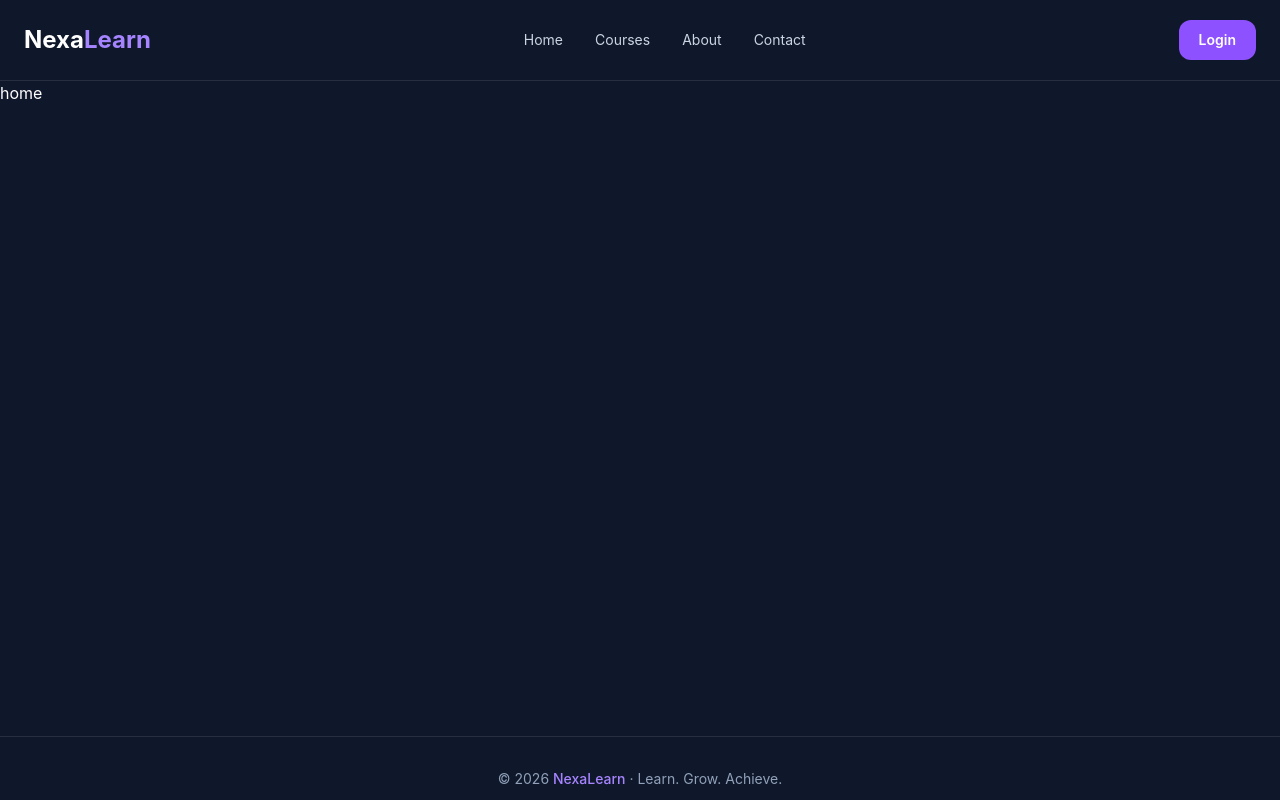
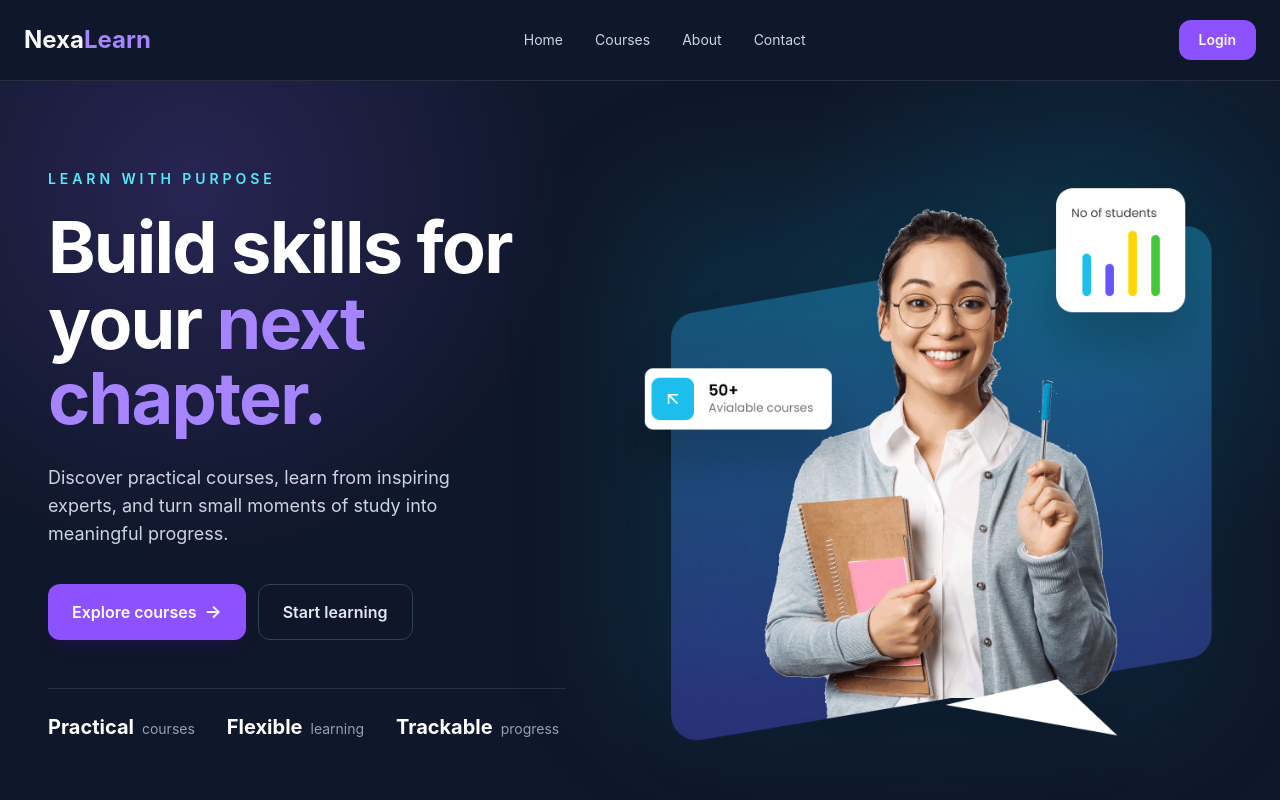
Before and after one commit to walaaosamamoh/nexalearn, a React (Vite) app: page /home in a window 1280 px wide. Shown: the top 800 px of the page. Built offline with nearby package versions, Linux system fonts and the light colour scheme.

Commit message:
feat: add HeroSection component and integrate it into Home page

```diff
--- /dev/null
+++ b/src/components/home/HeroSection.tsx
@@ -0,0 +1,63 @@
+import { Link } from "react-router-dom";
+import learnImage from "../../assets/images/learn.png";
+
+export default function HeroSection() {
+  return (
+    <section className="mx-auto grid min-h-[calc(100vh-5rem)] max-w-7xl items-center gap-12 px-6 py-14 sm:px-8 lg:grid-cols-[0.9fr_1.1fr] lg:gap-8 lg:px-12 lg:py-20">
+      <div className="max-w-xl">
+        <p className="mb-5 text-sm font-semibold uppercase tracking-[0.28em] text-cyan-300">
+          Learn with purpose
+        </p>
+        <h1 className="max-w-lg text-5xl font-bold leading-[1.05] tracking-tight text-white sm:text-6xl lg:text-7xl">
+          Build skills for your{" "}
+          <span className="text-violet-400">next chapter.</span>
+        </h1>
+        <p className="mt-7 max-w-md text-base leading-7 text-slate-300 sm:text-lg">
+          Discover practical courses, learn from inspiring experts, and turn
+          small moments of study into meaningful progress.
+        </p>
+
+        <div className="mt-9 flex flex-col gap-3 sm:flex-row">
+          <Link
+            to="/courses"
+            className="inline-flex items-center justify-center rounded-xl bg-violet-500 px-6 py-3.5 font-semibold text-white shadow-lg shadow-violet-950/30 transition hover:bg-violet-400"
+          >
+            Explore courses <span className="ml-2 text-lg">-&gt;</span>
+          </Link>
+          <Link
+            to="/login"
+            className="inline-flex items-center justify-center rounded-xl border border-slate-700 bg-slate-900/60 px-6 py-3.5 font-semibold text-slate-200 transition hover:border-slate-500 hover:bg-slate-800"
+          >
+            Start learning
+          </Link>
+        </div>
+
+        <div className="mt-12 flex flex-wrap gap-x-8 gap-y-4 border-t border-white/10 pt-6 text-sm text-slate-400">
+          <span>
+            <strong className="text-xl text-white">Practical</strong>
+            <span className="ml-2">courses</span>
+          </span>
+
+          <span>
+            <strong className="text-xl text-white">Flexible</strong>
+            <span className="ml-2">learning</span>
+          </span>
+
+          <span>
+            <strong className="text-xl text-white">Trackable</strong>
+            <span className="ml-2">progress</span>
+          </span>
+        </div>
+      </div>
+
+      <div className="relative mx-auto w-full max-w-2xl lg:mx-0">
+        <div className="absolute inset-8 -z-10 rounded-[3rem] bg-cyan-400/10 blur-3xl" />
+        <img
+          src={learnImage}
+          alt="Student ready to learn with books and a pen"
+          className="h-auto w-full object-contain drop-shadow-2xl"
+        />
+      </div>
+    </section>
+  );
+}
--- a/src/index.css
+++ b/src/index.css
@@ -1,8 +1,6 @@
 @import "tailwindcss";
 
-:root {
-  font-family: Inter, system-ui, sans-serif;
-
+@theme {
   --color-background: #0f172a;
   --color-surface: #1e293b;
 
@@ -17,7 +15,10 @@
   --color-text-muted: #94a3b8;
 
   --color-border: #334155;
+}
 
+:root {
+  font-family: Inter, system-ui, sans-serif;
   color: var(--color-text);
   background: var(--color-background);
 }
--- a/src/layouts/DefaultLayout.tsx
+++ b/src/layouts/DefaultLayout.tsx
@@ -2,7 +2,7 @@ import { Outlet } from "react-router-dom"
 
 export default function DefaultLayout() {
   return (
-    <div className="min-h-screen text-white">
+    <div className="min-h-screen flex flex-col">
       {/* Navbar */}
       <header className="border-b border-white/10">
         <nav className="mx-auto flex max-w-7xl items-center justify-between px-6 py-5">
@@ -53,12 +53,12 @@ export default function DefaultLayout() {
       </header>
 
       {/* Page Content */}
-      <main className="min-h-[calc(100vh-145px)]">
+      <main className="flex-1 min-h-screen overflow-auto">
         <Outlet />
       </main>
 
       {/* Footer */}
-      <footer className="border-t border-white/10 px-6 py-8">
+      <footer className="shrink-0 border-t border-white/10 px-6 py-8">
         <div className="mx-auto max-w-7xl text-center">
           <p className="text-sm text-slate-400">
             © {new Date().getFullYear()}{" "}
--- a/src/pages/default/Home.tsx
+++ b/src/pages/default/Home.tsx
@@ -1,8 +1,12 @@
+import HeroSection from "../../components/home/HeroSection";
+
 
 export default function Home() {
   return (
-    <div>
-      home
-    </div>
-  )
+    <main className="relative isolate overflow-hidden">
+      <div className="absolute inset-x-0 top-0 -z-10 h-136 bg-[radial-gradient(circle_at_15%_20%,rgba(139,92,246,0.2),transparent_32%),radial-gradient(circle_at_85%_35%,rgba(6,182,212,0.12),transparent_28%)]" />
+      <HeroSection />
+
+    </main>
+  );
 }
```
Also changed, not shown: src/assets/images/learn.png (added).
